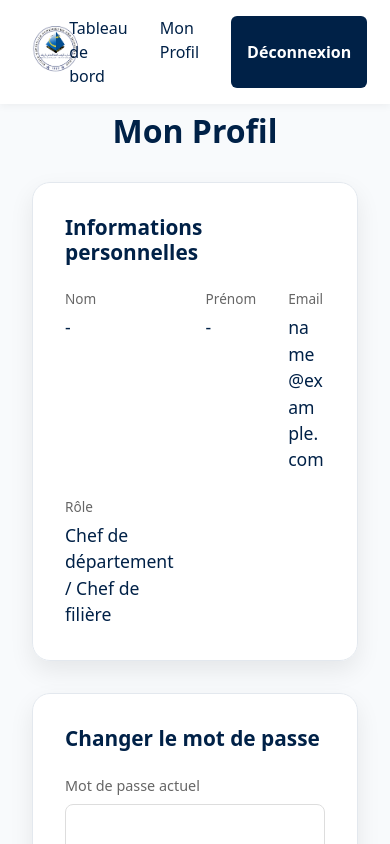
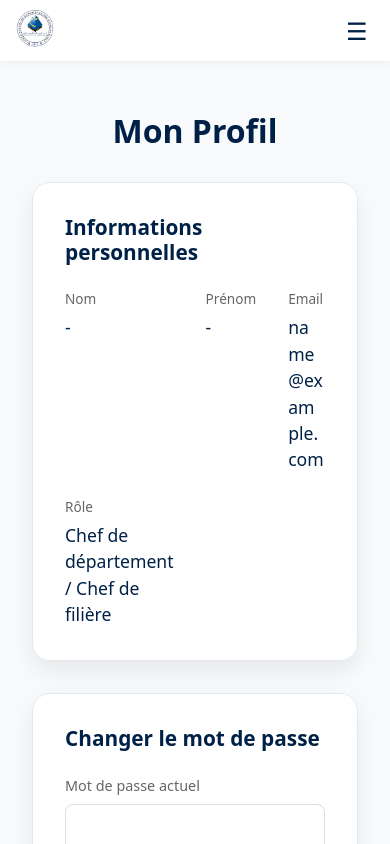
Before and after one commit to gatchha/visite-ensmr, a Next.js app: page /admins/profil in a window 390 px wide. Shown: the top 844 px of the page. Built offline with nearby package versions, Linux system fonts and the light colour scheme; sample sign-in values are in the browser's storage.

Commit message:
Navbar responsive : menu déroulant sur mobile, logo sans scale qui débordait

```diff
--- a/components/Navbar.js
+++ b/components/Navbar.js
@@ -5,6 +5,7 @@ export default function Navbar({ isLoggedIn = false }) {
   const router = useRouter();
   const [userType, setUserType] = useState(null);
   const [adminRole, setAdminRole] = useState(null);
+  const [menuOpen, setMenuOpen] = useState(false);
 
   useEffect(() => {
     // Détecter le type d'utilisateur connecté
@@ -14,7 +15,13 @@ export default function Navbar({ isLoggedIn = false }) {
     setAdminRole(storedAdminRole);
   }, []);
 
+  const navigate = (href) => {
+    setMenuOpen(false);
+    router.push(href);
+  };
+
   const handleLogout = () => {
+    setMenuOpen(false);
     // Supprimer toutes les données utilisateur du localStorage
     localStorage.removeItem("etudiant");
     localStorage.removeItem("user");
@@ -47,112 +54,151 @@ export default function Navbar({ isLoggedIn = false }) {
   };
 
   return (
-    <nav
-      style={{
-        display: "flex",
-        alignItems: "center",
-        justifyContent: "space-between",
-        padding: "1rem 2rem",
-        backgroundColor: "#ffffff",
-        color: "#002147",
-        position: "fixed",
-        top: 0,
-        left: 0,
-        right: 0,
-        zIndex: 1000,
-        boxShadow: "0 2px 8px rgba(0, 0, 0, 0.05)",
-      }}
-    >
-      {/* Logo ENSMR */}
-      <div style={{ display: "flex", alignItems: "center", gap: "1rem" }}>
-        <img
-          src="/images/logo-ENIM.png"
-          alt="ENSMR Logo"
-          style={{
-            height: "40px",
-            transform: "scale(1.3)",
-            transformOrigin: "left center",
-          }}
-        />
-      </div>
+    <nav className="ensmr-nav">
+      <img
+        src="/images/logo-ENIM.png"
+        alt="ENSMR Logo"
+        className="ensmr-logo"
+        onClick={() => navigate(isLoggedIn ? getDashboardLink() : "/")}
+      />
 
-      {/* Liens de navigation */}
-      <div style={{ display: "flex", gap: "2rem", fontSize: "1rem" }}>
-        {/* Affiche "Tableau de bord" uniquement si connecté */}
-        {isLoggedIn && userType === "admin" && (
+      <button
+        className="ensmr-burger"
+        aria-label="Menu"
+        aria-expanded={menuOpen}
+        onClick={() => setMenuOpen(!menuOpen)}
+      >
+        {menuOpen ? "✕" : "☰"}
+      </button>
+
+      <div className={`ensmr-links${menuOpen ? " open" : ""}`}>
+        {isLoggedIn && (userType === "admin" || userType === "etudiant") && (
           <a
             href={getDashboardLink()}
-            style={{ color: "#002147", textDecoration: "none", cursor: "pointer" }}
-            onClick={(e) => {
-              e.preventDefault();
-              router.push(getDashboardLink());
-            }}
+            onClick={(e) => { e.preventDefault(); navigate(getDashboardLink()); }}
           >
             Tableau de bord
           </a>
         )}
 
-        {/* Affiche "Tableau de bord" pour les étudiants */}
-        {isLoggedIn && userType === "etudiant" && (
-          <a
-            href={getDashboardLink()}
-            style={{ color: "#002147", textDecoration: "none", cursor: "pointer" }}
-            onClick={(e) => {
-              e.preventDefault();
-              router.push(getDashboardLink());
-            }}
-          >
-            Tableau de bord
-          </a>
-        )}
-
-        {/* 🆕 MODIFIÉ : Affiche "Mon Profil" pour les admins ET les étudiants */}
         {isLoggedIn && (userType === "admin" || userType === "etudiant") && (
           <a
             href={userType === "admin" ? "/admins/profil" : "/etudiant/profil"}
-            style={{ color: "#002147", textDecoration: "none", cursor: "pointer" }}
             onClick={(e) => {
               e.preventDefault();
-              router.push(userType === "admin" ? "/admins/profil" : "/etudiant/profil");
+              navigate(userType === "admin" ? "/admins/profil" : "/etudiant/profil");
             }}
           >
             Mon Profil
           </a>
         )}
 
-        {/* 🆕 CORRIGÉ : Le bouton affiche "Déconnexion" si connecté */}
-        {isLoggedIn ? (
-          <button
-            onClick={handleLogout}
-            style={{
-              backgroundColor: "#002147",
-              color: "#ffffff",
-              border: "none",
-              padding: "0.5rem 1rem",
-              borderRadius: "6px",
-              fontWeight: "bold",
-              cursor: "pointer",
-            }}
-          >
-            Déconnexion
-          </button>
-        ) : (
-          <button
-            onClick={handleLogin}
-            style={{
-              backgroundColor: "#002147",
-              color: "#ffffff",
-              border: "none",
-              padding: "0.5rem 1rem",
-              borderRadius: "6px",
-              fontWeight: "bold",
-              cursor: "pointer",
-            }}
-          >
-            Connexion
-          </button>
-        )}
+        <button className="ensmr-cta" onClick={isLoggedIn ? handleLogout : handleLogin}>
+          {isLoggedIn ? "Déconnexion" : "Connexion"}
+        </button>
       </div>
+
+      <style jsx>{`
+        .ensmr-nav {
+          display: flex;
+          align-items: center;
+          justify-content: space-between;
+          padding: 0.75rem 2rem;
+          background-color: #ffffff;
+          color: #002147;
+          position: fixed;
+          top: 0;
+          left: 0;
+          right: 0;
+          z-index: 1000;
+          box-shadow: 0 2px 8px rgba(0, 0, 0, 0.05);
+        }
+
+        .ensmr-logo {
+          height: 52px;
+          width: auto;
+          display: block;
+          cursor: pointer;
+          flex-shrink: 0;
+        }
+
+        .ensmr-burger {
+          display: none;
+          background: none;
+          border: none;
+          color: #002147;
+          font-size: 1.5rem;
+          line-height: 1;
+          padding: 0.25rem 0.4rem;
+          cursor: pointer;
+        }
+
+        .ensmr-links {
+          display: flex;
+          align-items: center;
+          gap: 2rem;
+          font-size: 1rem;
+        }
+
+        .ensmr-links :global(a) {
+          color: #002147;
+          text-decoration: none;
+          cursor: pointer;
+          white-space: nowrap;
+        }
+
+        .ensmr-cta {
+          background-color: #002147;
+          color: #ffffff;
+          border: none;
+          padding: 0.5rem 1rem;
+          border-radius: 6px;
+          font-weight: bold;
+          cursor: pointer;
+          white-space: nowrap;
+        }
+
+        @media (max-width: 900px) {
+          .ensmr-nav {
+            padding: 0.6rem 1rem;
+            flex-wrap: wrap;
+          }
+
+          .ensmr-logo {
+            height: 42px;
+          }
+
+          .ensmr-burger {
+            display: block;
+          }
+
+          .ensmr-links {
+            display: none;
+            width: 100%;
+            flex-direction: column;
+            align-items: stretch;
+            gap: 0;
+            padding-top: 0.6rem;
+            margin-top: 0.6rem;
+            border-top: 1px solid #e2e8ee;
+          }
+
+          .ensmr-links.open {
+            display: flex;
+          }
+
+          .ensmr-links :global(a) {
+            padding: 0.85rem 0.25rem;
+            border-bottom: 1px solid #f0f3f6;
+          }
+
+          .ensmr-cta {
+            margin-top: 0.75rem;
+            width: 100%;
+            padding: 0.75rem 1rem;
+          }
+        }
+      `}</style>
     </nav>
   );
 }
```
